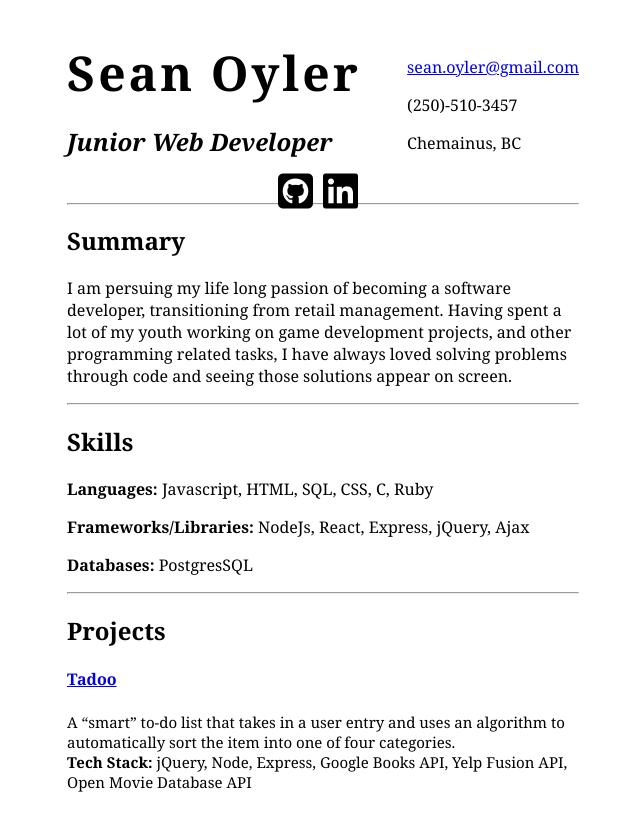
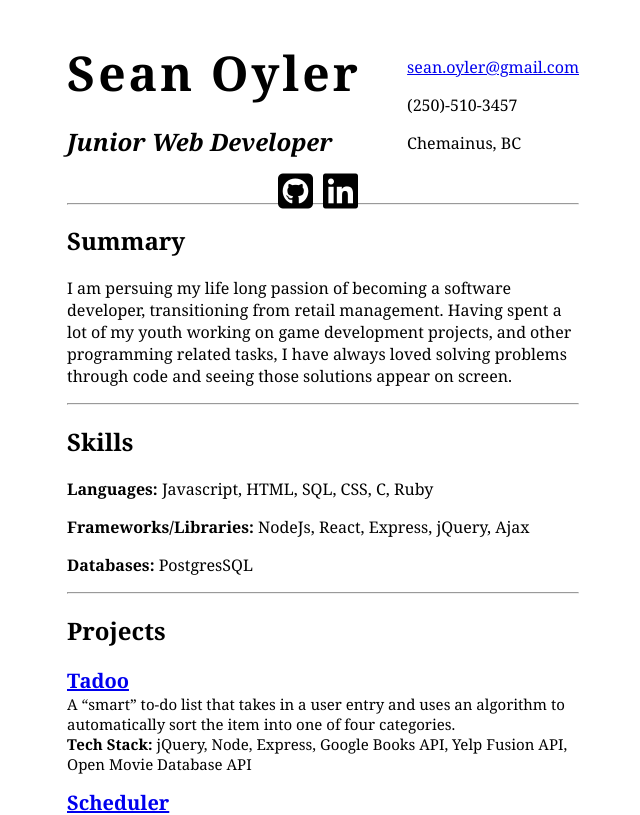
Before and after one commit to xrysen/resume, a React (Create React App) app: page / in a window 1280 px wide. Shown: the top 815 px of the page, without its empty margins (317-957 px from the left). Built offline with nearby package versions, Linux system fonts and the light colour scheme.

Commit message:
Updates styling

```diff
--- a/src/Components/ProjectListItem.jsx
+++ b/src/Components/ProjectListItem.jsx
@@ -11,8 +11,9 @@ const ProjectListItem = (props) => {
   })
   return (
     <li key = {props.id}>
-      <h4><a href = {props.link}>{props.name}</a></h4>
-      <p className="description">{props.description}
+      <p className="description"><span className = "title"><a href = {props.link}>{props.name}</a></span>
+        <br />
+       {props.description}
        <br /> <strong>Tech Stack: </strong> {techStack}
       </p>
     </li>
--- a/src/Components/Projects.css
+++ b/src/Components/Projects.css
@@ -1,3 +1,9 @@
 .description {
   font-size: 15px;
+  position: relative;
 }
+
+.title {
+  font-weight: bold;
+  font-size: 20px;
+}
```
Also changed, not shown: 1 other file (tests, documents, lock files or other folders).
